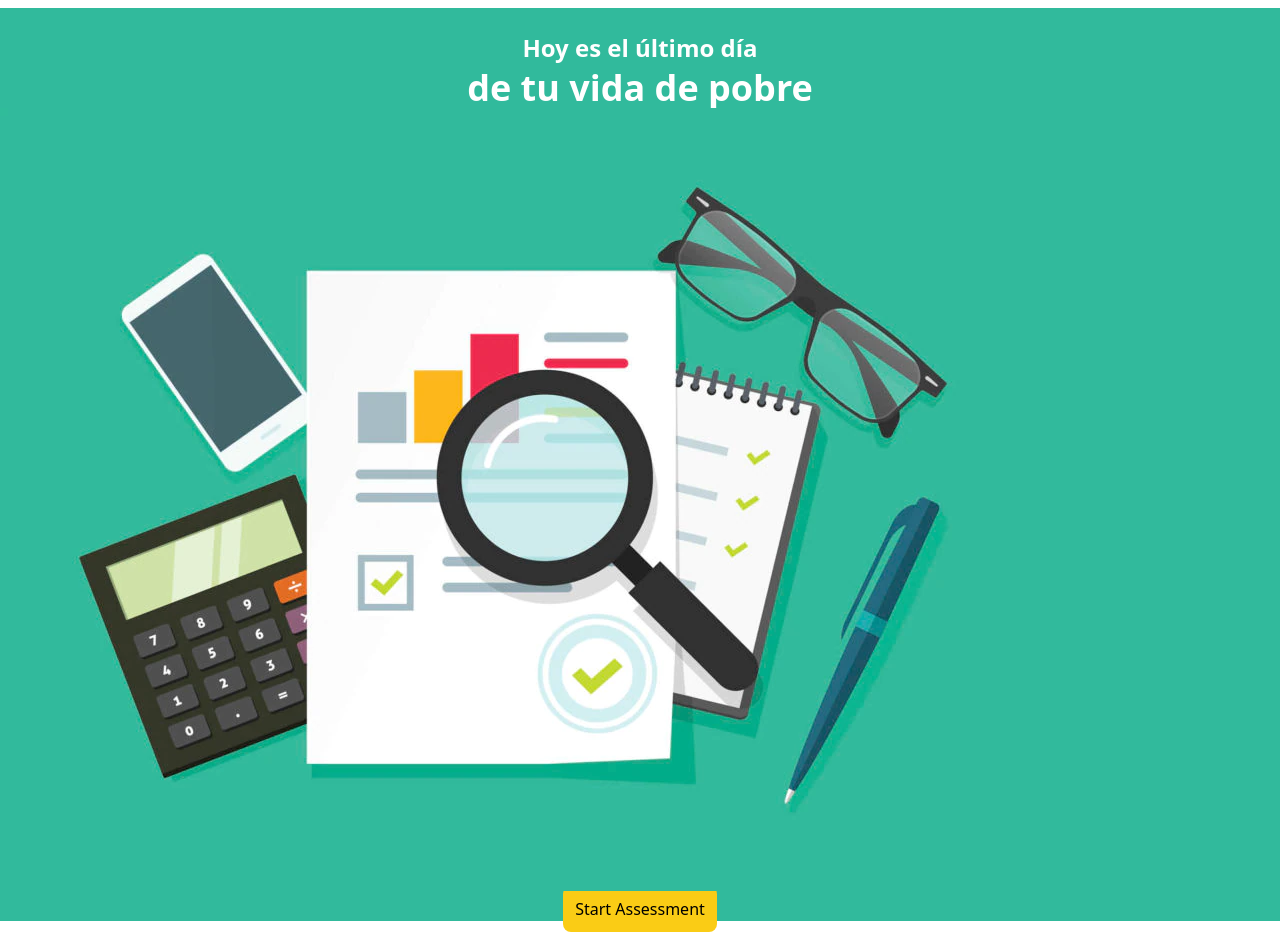
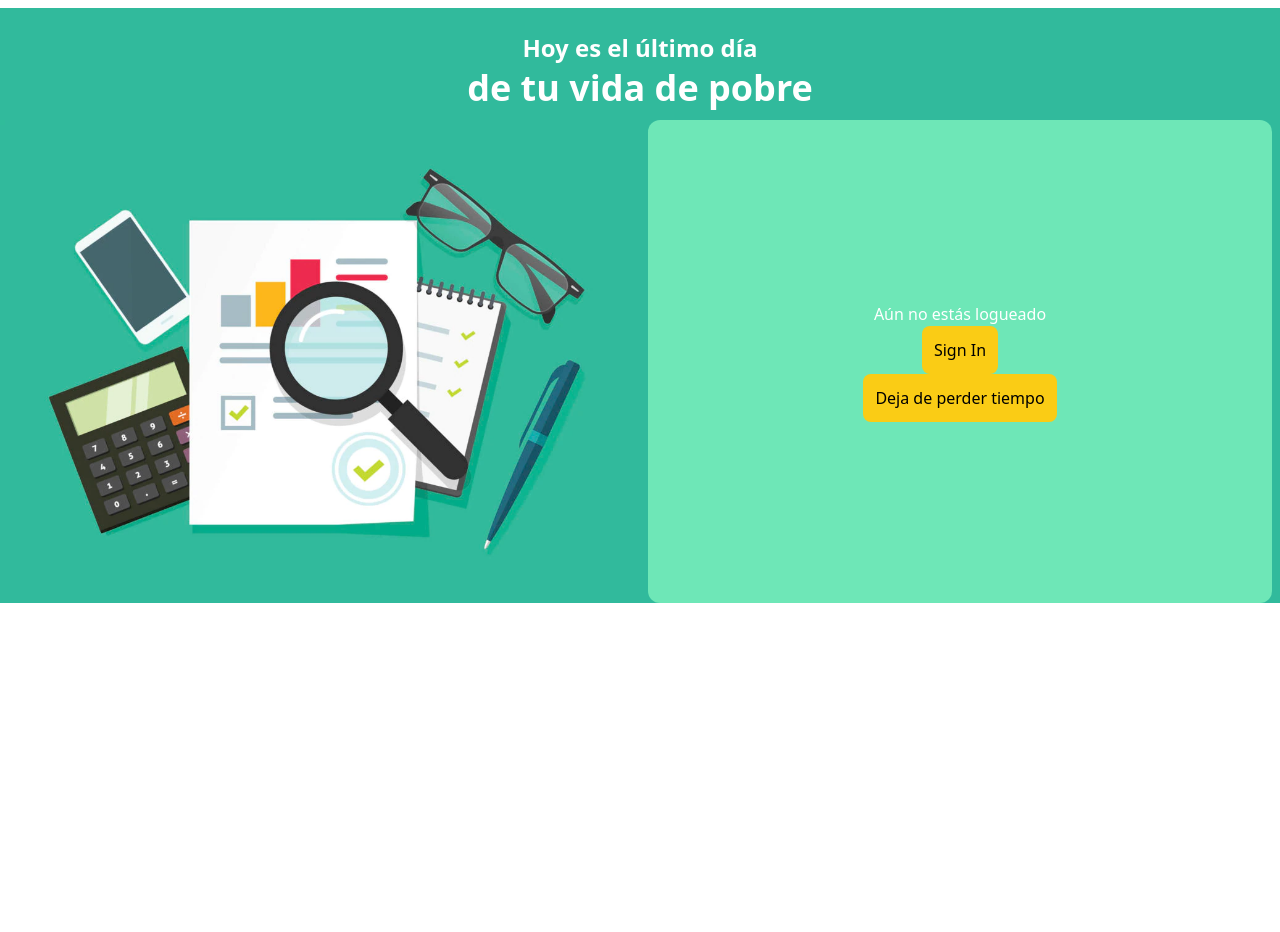
Before and after one commit to solimartu/JabalMoney, a Next.js app in the folder fintechapp/: page / in a window 1280 px wide. After the commit the page ends 800 px from the top, so only its background shows below. Built offline with nearby package versions, Linux system fonts and the light colour scheme; no server answers.

Commit message:
un error no es cuestion de decir ve todo a la mierda.CG

```diff
--- a/fintechapp/package.json
+++ b/fintechapp/package.json
@@ -9,6 +9,7 @@
   },
   "dependencies": {
     "next": "^12.0.7",
+    "next-auth": "^4.1.0",
     "postcss-flexbugs-fixes": "^5.0.2",
     "postcss-preset-env": "^7.1.0",
     "rc-slider": "^9.7.5",
--- a/fintechapp/pages/_app.js
+++ b/fintechapp/pages/_app.js
@@ -1,7 +1,13 @@
-import '../styles/globals.css'
+import "../styles/globals.css";
+import { SessionProvider } from "next-auth/react";
 
-function MyApp({ Component, pageProps }) {
-  return <Component {...pageProps} />
+export default function MyApp({
+  Component,
+  pageProps: { session, ...pageProps },
+}) {
+  return (
+    <SessionProvider session={session}>
+      <Component {...pageProps} />
+    </SessionProvider>
+  );
 }
-
-export default MyApp
--- /dev/null
+++ b/fintechapp/pages/api/auth/[...nextauth].js
@@ -0,0 +1,40 @@
+import NextAuth from "next-auth";
+import GithubProvider from "next-auth/providers/github";
+import TwitterProvider from "next-auth/providers/twitter";
+import Auth0 from "next-auth/providers/auth0";
+import { PrismaAdapter } from "@next-auth/prisma-adapter";
+import { PrismaClient } from "@prisma/client";
+
+const prisma = new PrismaClient();
+
+export default NextAuth({
+  adapter: PrismaAdapter(prisma),
+  providers: [
+    GithubProvider({
+      clientId: process.env.GITHUB_ID,
+      clientSecret: process.env.GITHUB_SECRET,
+    }),
+    TwitterProvider({
+      clientId: process.env.TWITTER_ID,
+      clientSecret: process.env.TWITTER_SECRET,
+    }),
+    Auth0({
+      clientId: process.env.AUTH0_CLIENT_ID,
+      clientSecret: process.env.AUTH0_CLIENT_SECRET,
+      domain: process.env.AUTH0_DOMAIN,
+    }),
+    // Providers.Email({
+    //   server: {
+    //     host: process.env.EMAIL_SERVER_HOST,
+    //     port: process.env.EMAIL_SERVER_PORT,
+    //     auth: {
+    //       user: process.env.EMAIL_SERVER_USER,
+    //       pass: process.env.EMAIL_SERVER_PASSWORD,
+    //     },
+    //   },
+    //   from: process.env.EMAIL_FROM,
+    // }),
+  ],
+});
+
+// export default (req, res) => NextAuth(req, res, options);
--- a/fintechapp/pages/api/questions/index.js
+++ b/fintechapp/pages/api/questions/index.js
@@ -1,7 +1,13 @@
 const { PrismaClient } = require("@prisma/client");
 const prisma = new PrismaClient();
+import { signIn, signOut, useSession } from "next-auth/react";
 
 export default async function handle(req, res) {
+  const session = await getSession({ req });
+  if (session) {
+    res.send({
+      content: "Welcome to the secret page",
+    });
     try {
       const question = await prisma.question.findFirst();
       const questions = [question];
@@ -18,6 +24,11 @@ export default async function handle(req, res) {
       .finally(async () => {
         await prisma.$disconnect();
       });
+  } else {
+    res.send({
+      error: "You need to be signed in.",
+    });
+  }
 
   //   const { incomes } = req.body;
 
--- a/fintechapp/pages/index.js
+++ b/fintechapp/pages/index.js
@@ -2,31 +2,105 @@ import Head from "next/head";
 import Image from "next/image";
 import Link from "next/link";
 import styles from "../styles/Home.module.css";
+import { signIn, signOut, useSession } from "next-auth/react";
 
-export default function Home({ id }) {
+export default function Home() {
+  // const [session, loading] = useSession();
+  const { data: session } = useSession();
+  // if (session) {
+  //   return (
+  //     <>
+  //       Signed in as {session.user.email} <br />
+  //       <button onClick={() => signOut()}>Sign out</button>
+  //     </>
+  //   );
+  // }
+  // return (
+  //   <>
+  //     Not signed in <br />
+  //     <button onClick={() => signIn()}>Sign in</button>
+  //   </>
+  // );
   return (
     <div className="container mx-auto bg-[#31ba9c]">
+      {/* {!session && (
+        <>
+          Not signed in <br />
+          <button onClick={signIn}>Sign In</button>
+        </>
+      )}
+      {session && (
+        <>
+          Sign in as {session.user.email} <br />
+          <div>You can now access our super secret pages</div>
+          <button onClick={signOut}>Sign Out</button>
+        </>
+      )}  */}
       <h2 className="font-bold text-white text-2xl text-center mt-2 pt-6">
         Hoy es el último día
       </h2>
       <h2 className="font-bold text-white text-4xl text-center -mt-5 pt-6">
         de tu vida de pobre
       </h2>
-      <Image
+      <div className="grid gap-4 grid-cols-2 mt-3 mb-3">
+        <Image
+          priority
+          src="/images/financialimg2.webp"
+          className="img-fluid mx-auto text-center"
+          height={783}
+          width={1024}
+          layout="responsive"
+          alt="bla"
+        />
+        <div className="flex items-center justify-center rounded-xl text-white bg-emerald-300 flex-col mr-2">
+          {/* <h5 className="font-bold text-xl">Tus ingresos:</h5>
+          <h3 className="font-extrabold text-5xl">lalala</h3> */}
+          {!session && (
+            <>
+              Aún no estás logueado <br />
+              <button
+                onClick={signIn}
+                className="rounded-lg p-3 bg-yellow-400 text-black text-center mx-auto"
+              >
+                Sign In
+              </button>
+              <Link href={`/questions`}>
+                <a className="rounded-lg p-3 bg-yellow-400 text-black text-center mx-auto">
+                  Deja de perder tiempo
+                </a>
+              </Link>
+            </>
+          )}
+          {session && (
+            <>
+              Sign in as {session.user.email} <br />
+              <div>You can now access our super secret pages</div>
+              <button onClick={signOut}>Sign Out</button>
+              <Link href={`/questions`}>
+                <a className="rounded-lg p-3 bg-yellow-400 text-black text-center mx-auto">
+                  Deja de perder tiempo
+                </a>
+              </Link>
+            </>
+          )}
+        </div>
+      </div>
+      {/* <Image
         priority
         src="/images/financialimg2.webp"
         className="img-fluid mx-auto text-center"
         height={783}
         width={1024}
+        layout="responsive"
         alt="bla"
-      />
-      <div className="text-center">
-        <Link href={`/questions/[id]`} as={`/questions/${id}`}>
+      /> */}
+      {/* <div className="text-center mt-3 mb-3">
+        <Link href={`/questions`}>
           <a className="rounded-lg p-3 bg-yellow-400 text-black text-center mx-auto">
-            Start Assessment
+            Deja de perder tiempo
           </a>
         </Link>
-      </div>
+      </div> */}
     </div>
   );
 
@@ -40,5 +114,5 @@ export default function Home({ id }) {
   //   //  console.log(questions);
   // }
 
-  return <div></div>;
+  // return <div></div>;
 }
--- a/fintechapp/pages/questions/[id].js
+++ b/fintechapp/pages/questions/[id].js
@@ -160,7 +160,7 @@ export default function Ques({ questions, opcions }) {
       {questions.id === 5 ? (
         <Link
           href={{
-            pathname: "/questions/",
+            pathname: "/profile",
           }}
         >
           <a
--- a/package.json
+++ b/package.json
@@ -20,11 +20,13 @@
   "homepage": "https://github.com/solimartu/fintech#readme",
   "devDependencies": {
     "babel-plugin-superjson-next": "^0.4.2",
-    "prisma": "^3.7.0"
+    "prisma": "^3.8.0"
   },
   "dependencies": {
-    "@prisma/client": "^3.7.0",
+    "@next-auth/prisma-adapter": "^1.0.1",
+    "@prisma/client": "^3.8.0",
     "axios": "^0.24.0",
+    "next-auth": "^4.1.0",
     "swr": "^1.1.2"
   },
   "prisma": {
```
Also changed, not shown: 2 other files (tests, documents, lock files or other folders). Lines whose indentation alone changed are shown as unchanged.
